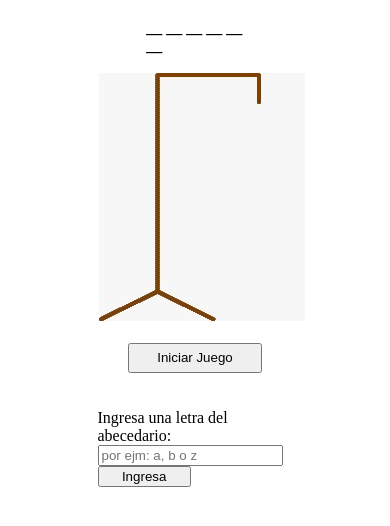
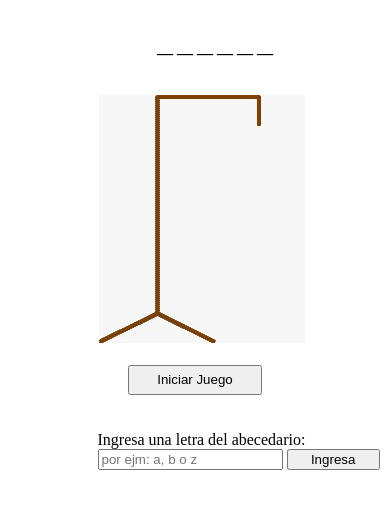
Before and after one commit to cartagoReminiscence/ahorcado-game, a plain HTML site: page index.html in a window 390 px wide. Shown: the part 98-624 px from the top of the page. Drawn offline with Linux system fonts and the light colour scheme.

Commit message:
Mejora en la estructura de etiquetas y estilo. Centrado de contenido responsivo.

```diff
--- a/index.html
+++ b/index.html
@@ -12,7 +12,8 @@
 
     <!-- colocar las palabras que acierta el jugador -->
     <div id="palabra-desconocida">
-        <p><span id="letra-desconocida">__</span> <span id="letra-desconocida">__</span> <span id="letra-desconocida">__</span></p>
+        <!-- etiqueta provisional, para propósitos de prueba -->
+        <!-- <p><span id="letra-desconocida">__</span> <span id="letra-desconocida">__</span> <span id="letra-desconocida">__</span> <span id="letra-desconocida">__</span> <span id="letra-desconocida">__</span> <span id="letra-desconocida">__</span> <span id="letra-desconocida">__</span> <span id="letra-desconocida">__</span> <span id="letra-desconocida">__</span> <span id="letra-desconocida">__</span> <span id="letra-desconocida">__</span></p> -->
     </div>
     <br>
 
@@ -26,10 +27,13 @@
     <br>
     <br>
 
-    <label for="letra">Ingresa una letra del abecedario: </label>
-    <input type="text" name="letra" id="letra" placeholder="por ejm: a, b o z" />
-    <button onclick="ingresar()" id="ingresar">Ingresa</button>
-
+    <!-- anidamiento de las etiquetas 'label', 'br', 'input' y 'button' -->
+    <div id="entrada-jugador">
+        <label for="letra">Ingresa una letra del abecedario: </label>
+        <br>
+        <input type="text" name="letra" id="letra" placeholder="por ejm: a, b o z" />
+        <button onclick="ingresar()" id="ingresar">Ingresa</button>
+    </div>
 
     <script src="./app.js"></script>
 </body>
--- a/style.css
+++ b/style.css
@@ -4,14 +4,16 @@
     width: 50%;
 }
 
-h1, div[id="palabra-desconocida"] p {
+h1 {
     text-align: center;
 }
 
 /* Palabra desconocida: oculta por caracteres "_" */
 #palabra-desconocida {
-    margin: auto;
-    width: 50%;
+    /* margin: auto; */
+    padding: 20px;
+    width: 100%;
+    text-align: center;
     /* padding: auto; */
 }
 
@@ -26,6 +28,12 @@
     width: 12em;
 }
 
+/* input de jugador */
+#entrada-jugador {
+    margin: auto;
+    width: 19em;
+}
+
 /* Botones */
 #iniciar-juego {
     margin: auto;
```
